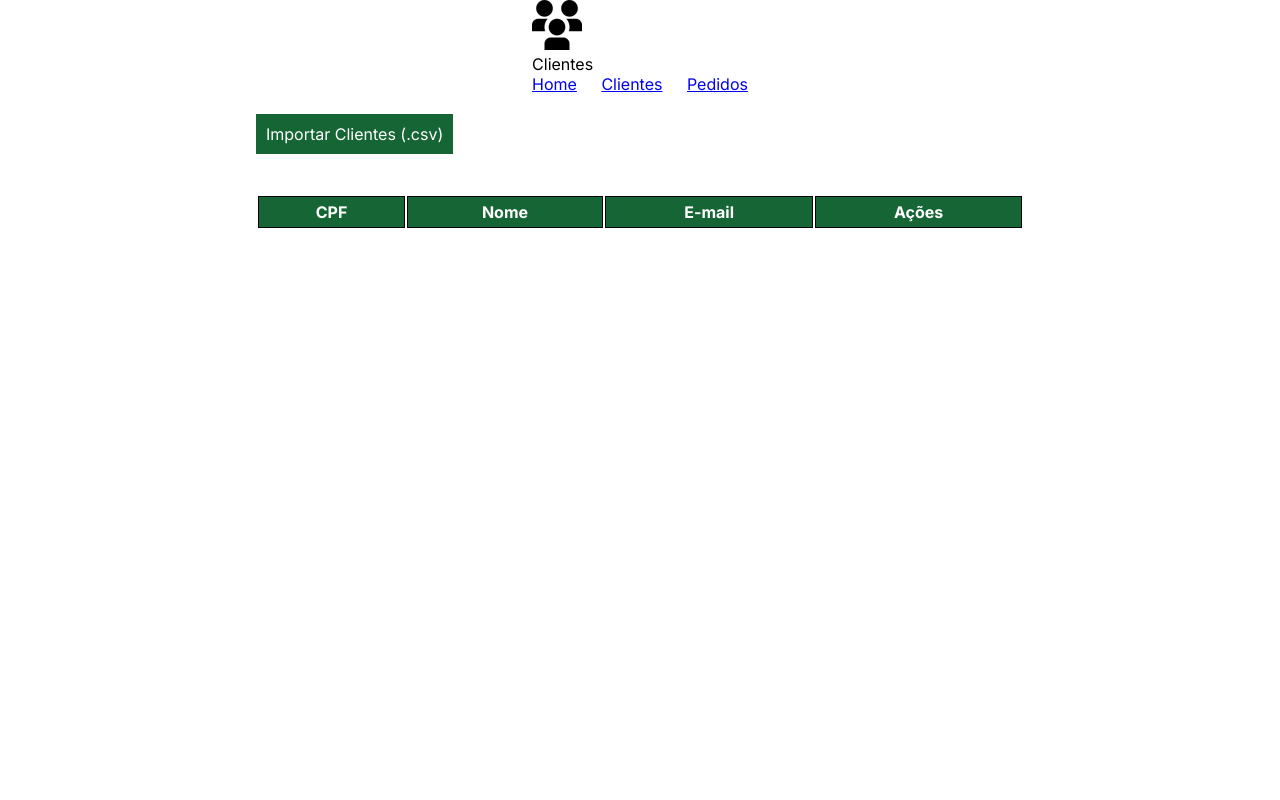
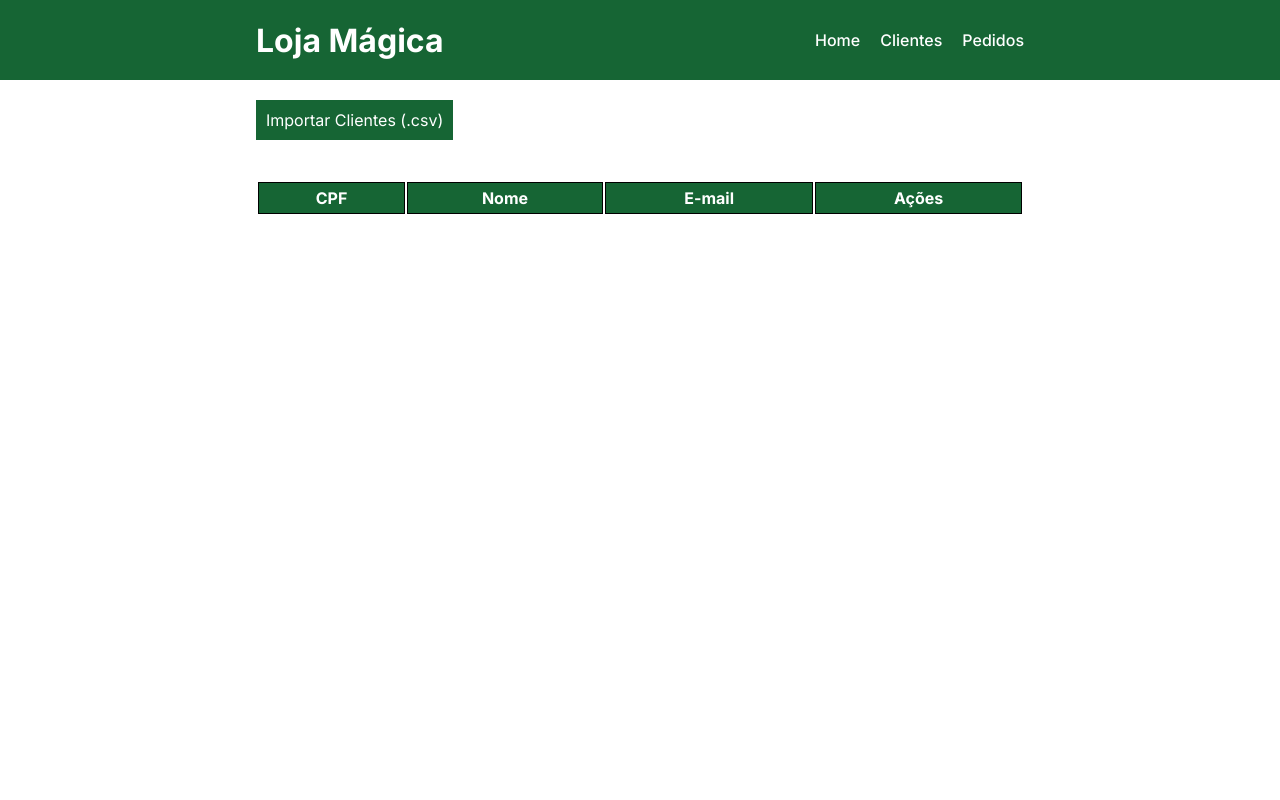
Before and after one commit to alvarojunior02/job-test-php, a PHP site: template src/Views/customer/index.php in a window 1280 px wide. Run offline with PHP 8.4, Linux system fonts and the light colour scheme; the template is opened without the code that fills it, so the values that code supplies are empty.

Commit message:
feat: remove css in tag style and standardize header

```diff
--- a/src/Views/customer/index.php
+++ b/src/Views/customer/index.php
@@ -5,6 +5,8 @@
   <meta charset="UTF-8">
   <meta name="viewport" content="width=device-width, initial-scale=1.0">
 
+  <link rel="stylesheet" href="css/global.css">
+  <link rel="stylesheet" href="css/header.css">
   <link rel="stylesheet" href="css/customers.css">
 
   <link rel="preconnect" href="https://fonts.googleapis.com">
@@ -12,43 +14,13 @@
   <link href="https://fonts.googleapis.com/css2?family=Inter:wght@100..900&display=swap" rel="stylesheet">
 
   <title>Loja Mágica - Clientes</title>
-
-  <style>
-    * {
-      margin: 0;
-      padding: 0;
-
-      font-family: "Inter", sans-serif;
-    }
-
-    body {
-      background-color: #FFFFFF;
-
-      margin: 0;
-      padding: 0;
-
-      display: flex;
-      flex-direction: column;
-      justify-content: flex-start;
-      align-items: center;
-
-      max-width: 100vw;
-      width: 100vw;
-      max-height: 100vh;
-      height: 100vh;
-      /* overflow: hidden; */
-    }
-  </style>
 </head>
 
 <body>
   <header>
     <div id="header-content">
       <div id="header-logo">
-        <div id="header-logo-card">
-          <img src="../../assets/icons/customers.png" width="50" height="50" />
-          <p>Clientes</p>
-        </div>
+        <h1 style="color: #FFFFFF">Loja Mágica</h1>
       </div>
       <div id="header-links">
         <a href="/" style="margin-right: 20px">Home</a>
```
